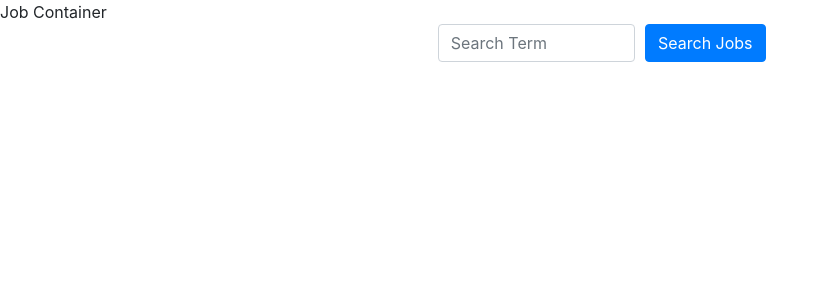
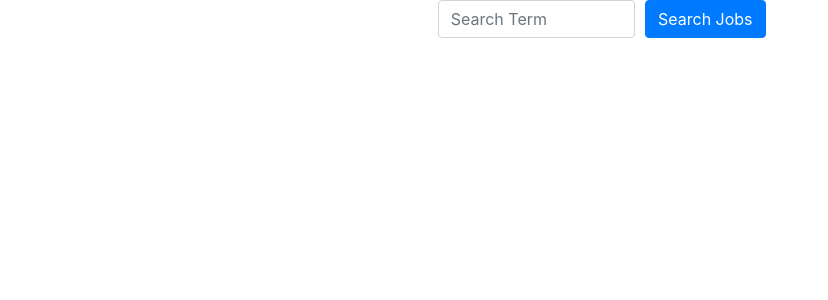
Before and after one commit to snganyone/React-Job-Board, a React (Create React App) app in the folder react-job-board/: page / in a window 1280 px wide. Shown: the top 300 px of the page, without its empty margins (0-828 px from the left). Built offline with nearby package versions, Linux system fonts and the light colour scheme.

Commit message:
React Bootstrap Search

```diff
--- a/react-job-board/src/containers/JobContainer.js
+++ b/react-job-board/src/containers/JobContainer.js
@@ -33,7 +33,6 @@ class JobContainer extends Component{
         console.log(this.state.results);
         return(
             <div>
-                Job Container
                 <JobSearch handlesubmit={this.handleSubmit}/>
                 <JobList jobs={this.state.results}/>
             </div>
```
Also changed, not shown: 1 other file (tests, documents, lock files or other folders).
